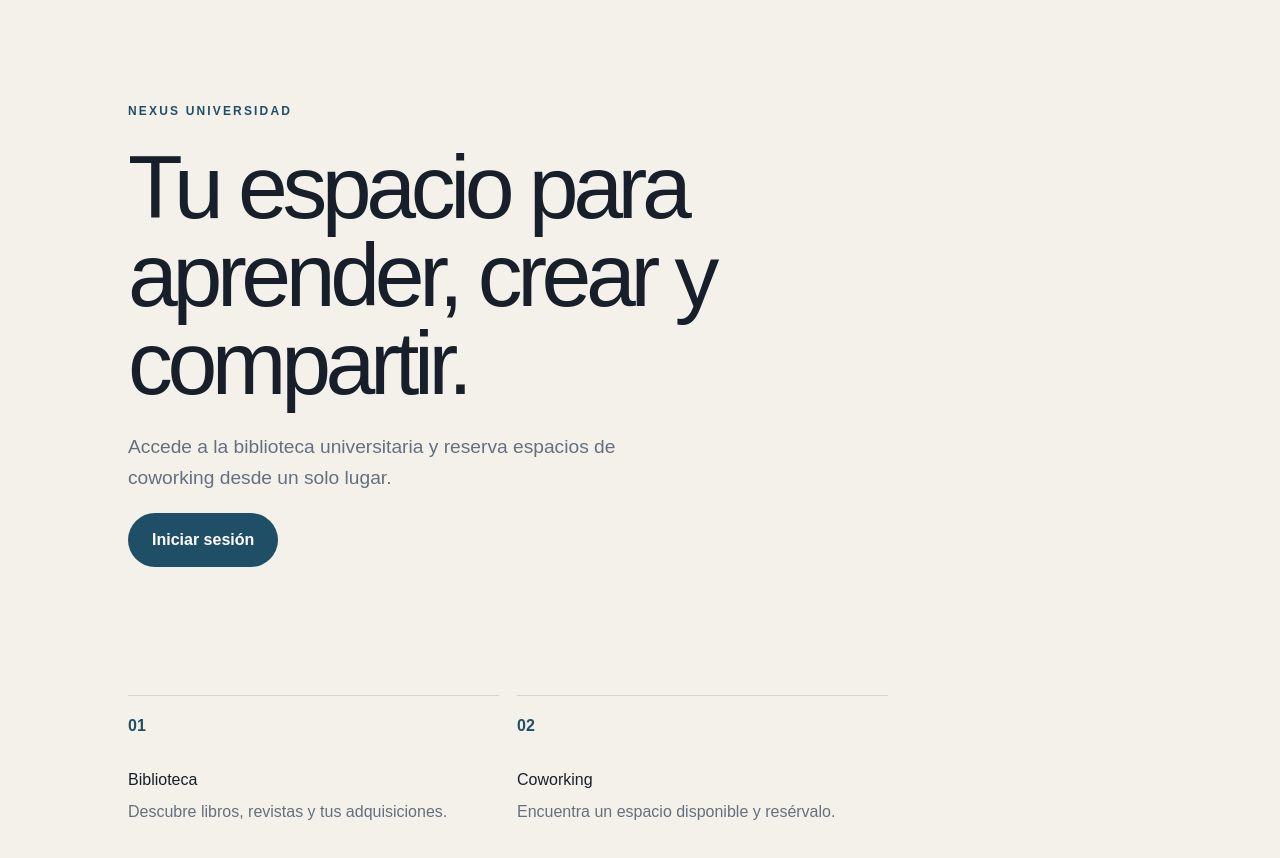
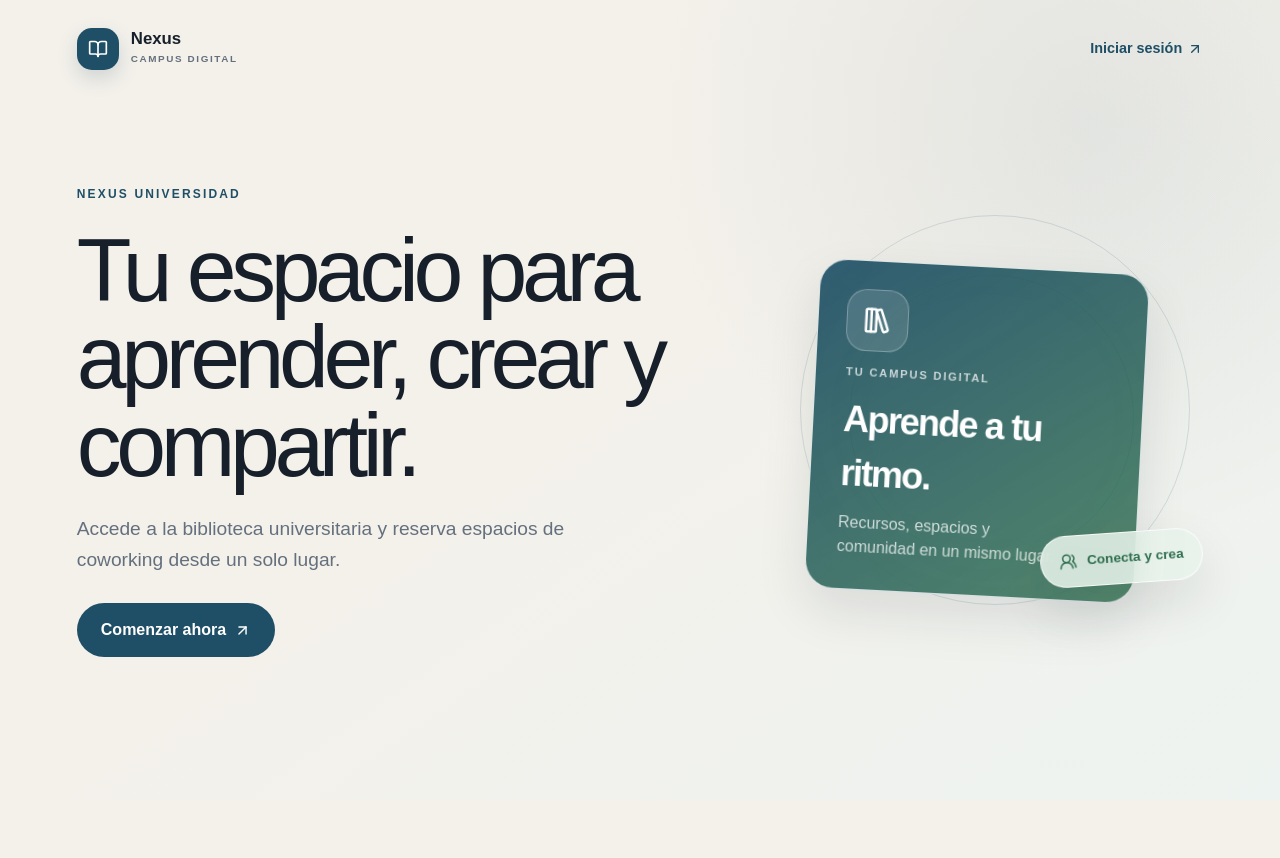
Before and after one commit to kmilo2910/web-framework-actividad-uno, a Next.js app in the folder front/: page / in a window 1280 px wide. Shown: the top 858 px of the page. After the commit the page ends 800 px from the top, so only its background shows below. Built offline with nearby package versions, Linux system fonts and the light colour scheme.

Commit message:
style: refine landing experience

```diff
--- a/front/src/app/globals.css
+++ b/front/src/app/globals.css
@@ -33,8 +33,82 @@ a {
   text-decoration: none;
 }
 .landing {
-  min-height: 100vh;
-  padding: 8vw 10vw;
+  min-height: 100svh;
+  height: 100svh;
+  overflow: hidden;
+  padding: 28px clamp(24px, 6vw, 96px);
+  display: flex;
+  flex-direction: column;
+  background:
+    radial-gradient(circle at 85% 15%, rgb(31 79 102 / 8%), transparent 34%),
+    linear-gradient(145deg, #f4f1eb 0%, #f4f1eb 48%, #edf3f0 100%);
+}
+.landing-header {
+  display: flex;
+  align-items: center;
+  justify-content: space-between;
+  max-width: 1280px;
+  width: 100%;
+  margin: 0 auto;
+  animation: landing-rise 700ms ease both;
+}
+.landing-brand {
+  display: inline-flex;
+  align-items: center;
+  gap: 12px;
+}
+.landing-logo {
+  display: grid;
+  place-items: center;
+  width: 42px;
+  height: 42px;
+  border-radius: 15px;
+  color: white;
+  background: var(--blue);
+  box-shadow: 0 8px 20px rgb(31 79 102 / 18%);
+}
+.landing-brand strong,
+.landing-brand small {
+  display: block;
+}
+.landing-brand strong {
+  font-size: 1.05rem;
+  line-height: 1;
+}
+.landing-brand small {
+  margin-top: 5px;
+  color: var(--muted);
+  font-size: 0.62rem;
+  font-weight: 600;
+  letter-spacing: 0.16em;
+  text-transform: uppercase;
+}
+.landing-login {
+  display: inline-flex;
+  align-items: center;
+  gap: 5px;
+  color: var(--blue);
+  font-size: 0.9rem;
+  font-weight: 700;
+  transition:
+    transform 250ms ease,
+    color 250ms ease;
+}
+.landing-login:hover {
+  color: #173b4d;
+  transform: translateX(3px);
+}
+.landing-content {
+  display: grid;
+  align-items: center;
+  gap: clamp(36px, 8vw, 120px);
+  grid-template-columns: minmax(0, 1.15fr) minmax(280px, 0.85fr);
+  max-width: 1280px;
+  width: 100%;
+  margin: auto;
+}
+.hero {
+  animation: landing-rise 800ms 100ms ease both;
 }
 .hero {
   max-width: 760px;
@@ -64,36 +138,115 @@ a {
   background: var(--blue);
   color: white;
   padding: 15px 24px;
-  margin-top: 20px;
+  margin-top: 28px;
   cursor: pointer;
   font-weight: 700;
   font-size: 1rem;
+  align-items: center;
+  gap: 8px;
+  transition:
+    transform 300ms ease,
+    box-shadow 300ms ease,
+    background 300ms ease;
+}
+.button:hover {
+  background: #173b4d;
+  box-shadow: 0 12px 24px rgb(31 79 102 / 18%);
+  transform: translateY(-3px);
 }
 .button:disabled {
   opacity: 0.6;
   cursor: wait;
 }
-.cards {
+.landing-visual {
+  position: relative;
+  min-height: 430px;
+  animation: landing-rise 800ms 220ms ease both;
+}
+.visual-orbit {
+  position: absolute;
+  border: 1px solid rgb(31 79 102 / 14%);
+  border-radius: 50%;
+}
+.visual-orbit-one {
+  width: 390px;
+  height: 390px;
+  right: 3%;
+  top: 2%;
+}
+.visual-orbit-two {
+  width: 285px;
+  height: 285px;
+  right: 16%;
+  top: 16%;
+  border-color: rgb(47 111 78 / 20%);
+}
+.visual-card {
+  position: absolute;
+  display: flex;
+  flex-direction: column;
+  border: 1px solid rgb(255 255 255 / 80%);
+  border-radius: 28px;
+  box-shadow: 0 22px 50px rgb(23 32 42 / 10%);
+  backdrop-filter: blur(12px);
+}
+.visual-card-main {
+  right: 14%;
+  top: 14%;
+  width: min(100%, 330px);
+  min-height: 330px;
+  justify-content: flex-end;
+  padding: 30px;
+  color: white;
+  background: linear-gradient(145deg, rgb(31 79 102 / 92%), rgb(47 111 78 / 82%));
+  transform: rotate(3deg);
+  transition: transform 500ms ease;
+}
+.landing-visual:hover .visual-card-main {
+  transform: rotate(0deg) translateY(-5px);
+}
+.visual-icon {
+  position: absolute;
+  top: 28px;
+  left: 28px;
   display: grid;
-  grid-template-columns: repeat(2, minmax(0, 1fr));
-  gap: 18px;
-  margin-top: 10vw;
-  max-width: 760px;
+  place-items: center;
+  width: 62px;
+  height: 62px;
+  border: 1px solid rgb(255 255 255 / 28%);
+  border-radius: 20px;
+  background: rgb(255 255 255 / 12%);
 }
-.cards article {
-  border-top: 1px solid var(--line);
-  padding-top: 18px;
+.visual-kicker {
+  margin-bottom: 12px;
+  font-size: 0.7rem;
+  font-weight: 700;
+  letter-spacing: 0.16em;
+  text-transform: uppercase;
+  opacity: 0.72;
 }
-.cards span {
-  color: var(--blue);
+.visual-card-main strong {
+  font-size: 2.25rem;
+  letter-spacing: -0.05em;
+}
+.visual-card-main p {
+  max-width: 220px;
+  margin: 10px 0 0;
+  color: rgb(255 255 255 / 75%);
+  line-height: 1.5;
+}
+.visual-card-float {
+  right: 0;
+  bottom: 12%;
+  flex-direction: row;
+  align-items: center;
+  gap: 10px;
+  padding: 15px 18px;
+  color: #2f6f4e;
+  background: rgb(232 243 235 / 88%);
+  font-size: 0.85rem;
   font-weight: 700;
-}
-.cards h2 {
-  margin: 30px 0 8px;
-}
-.cards p {
-  color: var(--muted);
-  line-height: 1.5;
+  transform: rotate(-4deg);
 }
 .auth-page {
   min-height: 100vh;
@@ -140,12 +293,55 @@ a {
 }
 @media (max-width: 640px) {
   .landing {
-    padding: 14vw 7vw;
+    height: auto;
+    min-height: 100svh;
+    overflow: visible;
+    padding: 24px 7vw 36px;
   }
-  .cards {
-    grid-template-columns: 1fr;
+  .landing-content {
+    display: block;
+    margin-top: 70px;
+  }
+  .landing-visual {
+    min-height: 340px;
+    margin-top: 52px;
+  }
+  .visual-orbit-one {
+    width: 290px;
+    height: 290px;
+  }
+  .visual-orbit-two {
+    width: 220px;
+    height: 220px;
+  }
+  .visual-card-main {
+    right: 8%;
+    min-height: 270px;
+  }
+  .visual-card-main strong {
+    font-size: 1.8rem;
   }
   .auth-card {
     padding: 30px 24px;
   }
 }
+@keyframes landing-rise {
+  from {
+    opacity: 0;
+    transform: translateY(14px);
+  }
+  to {
+    opacity: 1;
+    transform: translateY(0);
+  }
+}
+@media (prefers-reduced-motion: reduce) {
+  *,
+  *::before,
+  *::after {
+    animation-duration: 0.01ms !important;
+    animation-iteration-count: 1 !important;
+    scroll-behavior: auto !important;
+    transition-duration: 0.01ms !important;
+  }
+}
--- a/front/src/app/page.js
+++ b/front/src/app/page.js
@@ -1,30 +1,52 @@
 import Link from 'next/link';
+import { ArrowUpRight, BookOpen, LibraryBig, UsersRound } from 'lucide-react';
 
 export default function HomePage() {
   return (
     <main className="landing">
+      <header className="landing-header">
+        <Link href="/" className="landing-brand">
+          <span className="landing-logo">
+            <BookOpen size={20} />
+          </span>
+          <span>
+            <strong>Nexus</strong>
+            <small>Campus digital</small>
+          </span>
+        </Link>
+        <Link href="/login" className="landing-login">
+          Iniciar sesión <ArrowUpRight size={16} />
+        </Link>
+      </header>
+      <div className="landing-content">
         <section className="hero">
           <p className="eyebrow">NEXUS UNIVERSIDAD</p>
           <h1>Tu espacio para aprender, crear y compartir.</h1>
           <p className="lead">
-          Accede a la biblioteca universitaria y reserva espacios de coworking desde un solo lugar.
+            Accede a la biblioteca universitaria y reserva espacios de coworking desde un solo
+            lugar.
           </p>
           <Link className="button" href="/login">
-          Iniciar sesión
+            Comenzar ahora <ArrowUpRight size={17} />
           </Link>
         </section>
-      <section className="cards">
-        <article>
-          <span>01</span>
-          <h2>Biblioteca</h2>
-          <p>Descubre libros, revistas y tus adquisiciones.</p>
-        </article>
-        <article>
-          <span>02</span>
-          <h2>Coworking</h2>
-          <p>Encuentra un espacio disponible y resérvalo.</p>
-        </article>
+        <section className="landing-visual" aria-label="Nexus campus digital">
+          <div className="visual-orbit visual-orbit-one" />
+          <div className="visual-orbit visual-orbit-two" />
+          <div className="visual-card visual-card-main">
+            <span className="visual-icon">
+              <LibraryBig size={30} />
+            </span>
+            <span className="visual-kicker">Tu campus digital</span>
+            <strong>Aprende a tu ritmo.</strong>
+            <p>Recursos, espacios y comunidad en un mismo lugar.</p>
+          </div>
+          <div className="visual-card visual-card-float">
+            <UsersRound size={18} />
+            <span>Conecta y crea</span>
+          </div>
         </section>
+      </div>
     </main>
   );
 }
```
Lines whose indentation alone changed are shown as unchanged.
